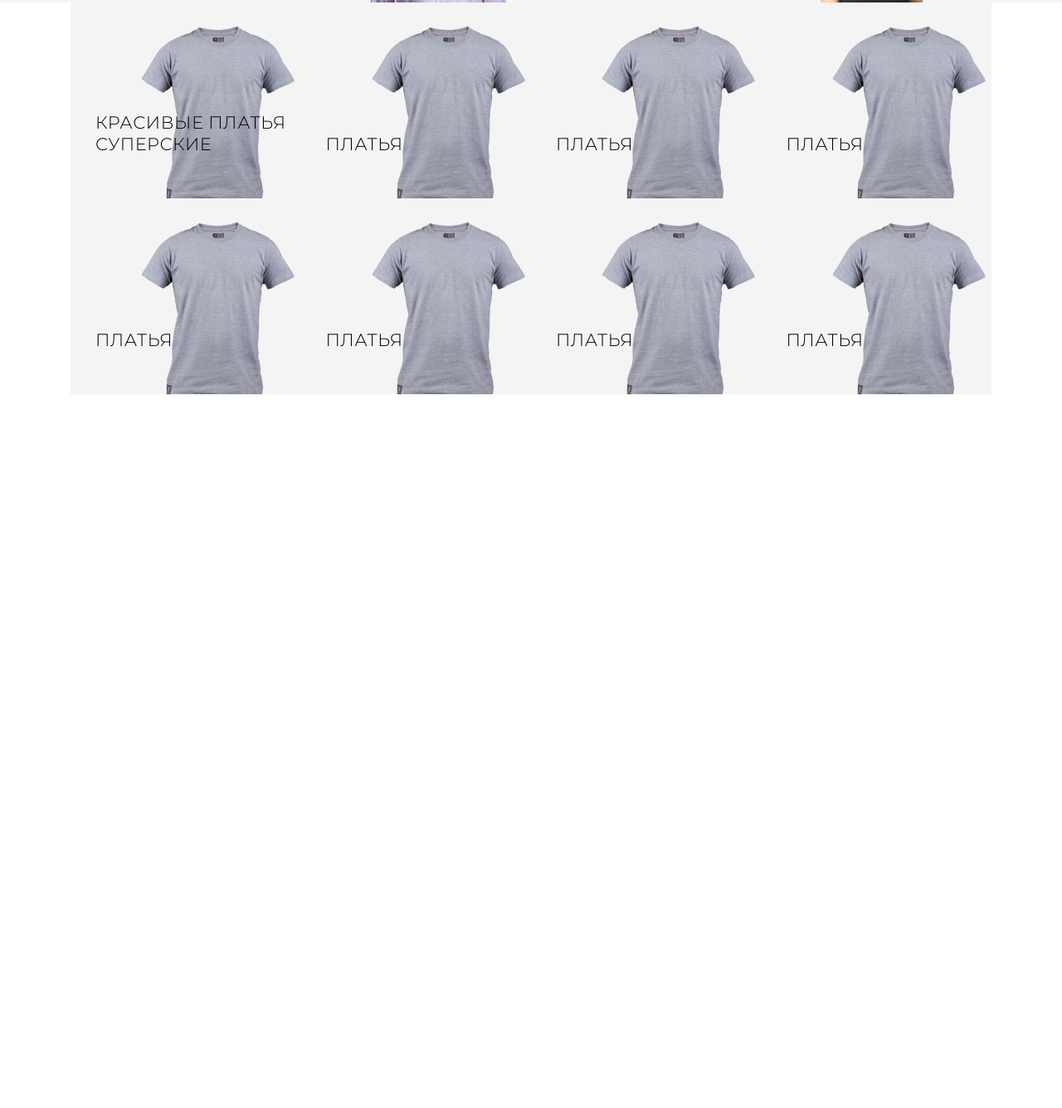
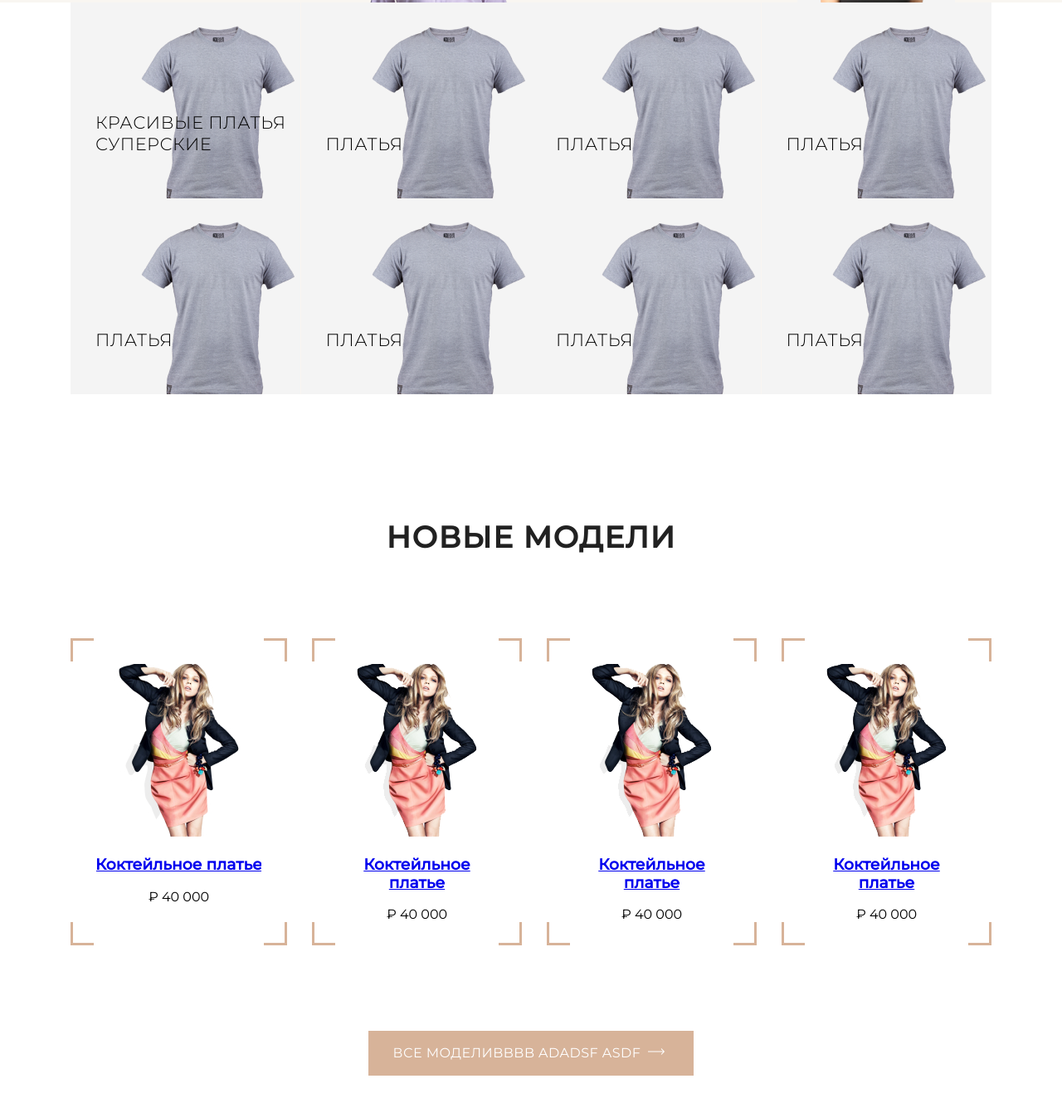
Before and after one commit to zhanybekovich/the-loop, a plain HTML site: page index.html in a window 1280 px wide. Shown: the part 1435-2770 px from the top of the page at 83% size. Before the commit the page ends 1910 px from the top, so only its background shows below. Drawn offline with nearby package versions, Linux system fonts and the light colour scheme.

Commit message:
Add collection section

```diff
--- a/index.html
+++ b/index.html
@@ -227,6 +227,47 @@
     </div>
   </section>
 
+  <section class="collection">
+    <div class="container">
+      <div class="collection__inner">
+        <h2 class="collection__title">Новые модели</h2>
+        <ul class="models collection__models">
+          <li class="models__item">
+            <div class="models-img">
+              <img class="models__img" src="images/model-img.jpg" alt="Model">
+            </div>
+            <h3>
+              <a href="#">Коктейльное платье</a>
+            </h3>
+            <span class="models__price">&#8381; 40 000</span>
+          </li>
+          <li class="models__item">
+            <img class="models__img" src="images/model-img.png" alt="Model">
+            <h3>
+              <a href="#">Коктейльное платье</a>
+            </h3>
+            <span class="models__price">&#8381; 40 000</span>
+          </li>
+          <li class="models__item">
+            <img class="models__img" src="images/model-img.png" alt="Model">
+            <h3>
+              <a href="#">Коктейльное платье</a>
+            </h3>
+            <span class="models__price">&#8381; 40 000</span>
+          </li>
+          <li class="models__item">
+            <img class="models__img" src="images/model-img.png" alt="Model">
+            <h3>
+              <a href="#">Коктейльное платье</a>
+            </h3>
+            <span class="models__price">&#8381; 40 000</span>
+          </li>
+        </ul>
+        <a class="btn collection__btn" href="#">Все моделиbbbb adadsf asdf</a>
+      </div>
+    </div>
+  </section>
+
   <script src="https://ajax.googleapis.com/ajax/libs/jquery/3.6.0/jquery.min.js"></script>
   <script src="js/slick.min.js"></script>
   <script src="js/main.js"></script>
--- /dev/null
+++ b/scss/blocks/_collection.scss
@@ -0,0 +1,36 @@
+.collection {
+
+  &__inner {
+    padding: 150px 0;
+    text-align: center;
+  }
+
+  &__title {
+    margin: 0 0 100px 0;
+    font-weight: 700;
+    font-size: 36px;
+    line-height: 44px;
+    letter-spacing: 0.04em;
+    text-transform: uppercase;
+    color: $accent-dark;
+    text-align: center;
+  }
+
+  &__btn {
+    position: relative;
+    margin-top: 103px;
+    padding-right: 64px;
+  }
+
+  &__btn::after {
+    position: absolute;
+    content: "";
+    width: 20px;
+    height: 8px;
+    right: 35px;
+    top: 21px;
+    background-image: url('../../images/arrow.svg');
+    background-position: center;
+  }
+
+}
--- /dev/null
+++ b/scss/blocks/_models.scss
@@ -0,0 +1,39 @@
+@import '../vars';
+
+.models {
+  margin: 0;
+  padding: 0;
+  list-style: none;
+  display: grid;
+  grid-gap: 30px;
+  grid-template-columns: repeat(4, 1fr);
+  text-align: center;
+
+  &__item {
+    position: relative;
+    padding: 25px;
+    border: 3px solid $accent-color;
+  }
+
+  &__item::before {
+    content: "";
+    left: 25px;
+    right: 25px;
+    top: -3px;
+    bottom: -3px;
+    position: absolute;
+    background-color: transparent;
+    border: 3px solid $light;
+  }
+
+  &__item::after {
+    content: "";
+    left: -3px;
+    right: -3px;
+    top: 25px;
+    bottom: 25px;
+    position: absolute;
+    border: 3px solid #fff;
+  }
+
+}
--- a/scss/main.scss
+++ b/scss/main.scss
@@ -11,3 +11,5 @@
 @import './blocks/btn';
 @import './blocks/info';
 @import './blocks/catalog';
+@import './blocks/collection';
+@import './blocks/models';
```
Also changed, not shown: css/main.min.css, images/model-img.jpg (added), images/model-img.png (added).
